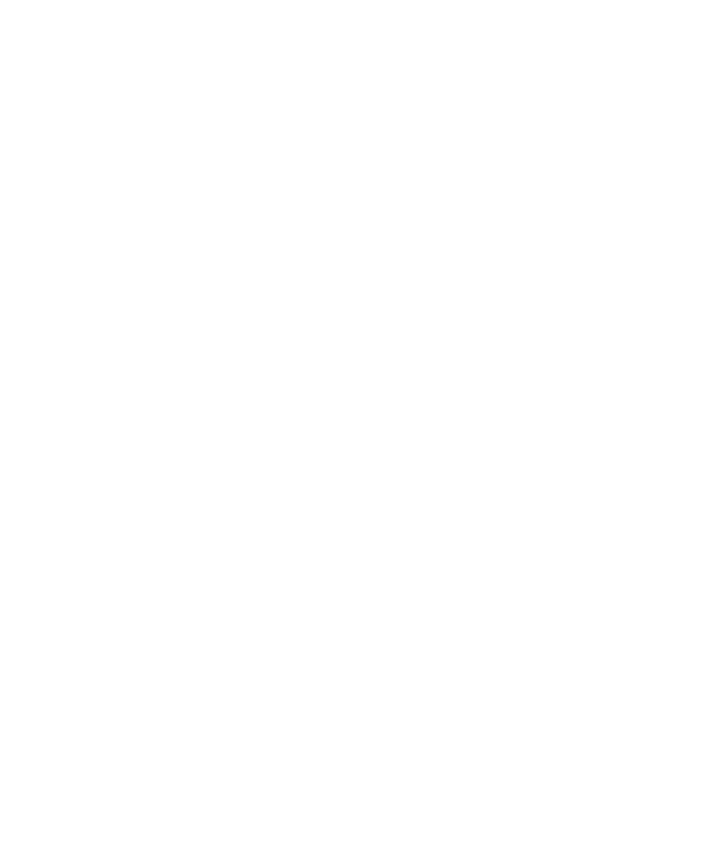
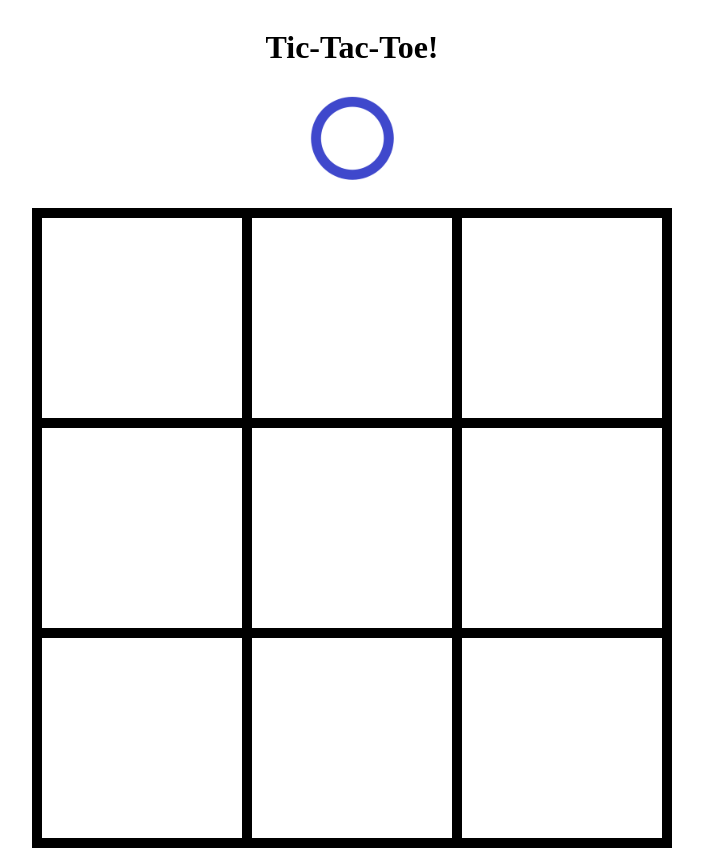
Before and after one commit to Ayaanator/tic-tac-toe, a plain HTML site: page index.html in a window 1280 px wide. Shown: the whole page, without its empty margins (288-991 px from the left). Before the commit the page ends 800 px from the top, so only its background shows below. Drawn offline with Linux system fonts and the light colour scheme.

Commit message:
Add grid

```diff
--- a/index.html
+++ b/index.html
@@ -7,6 +7,23 @@
     <title>Tic Tac Toe!</title>
 </head>
 <body>
+    <h1>Tic-Tac-Toe!</h1>
+
+    <img src="images/o.png" id="current-player">
+
+    <div id="board">
+        <img src="images/blank.png">
+        <img src="images/blank.png">
+        <img src="images/blank.png">
+
+        <img src="images/blank.png">
+        <img src="images/blank.png">
+        <img src="images/blank.png">
+
+        <img src="images/blank.png">
+        <img src="images/blank.png">
+        <img src="images/blank.png">
+    </div>
 
     <script src="script.js"></script>
 </body>
--- a/styles.css
+++ b/styles.css
@@ -0,0 +1,27 @@
+body, html {
+    display: flex;
+    flex-direction: column;
+    align-items: center;
+}
+
+#current-player {
+    width: 100px;
+    height: 100px;
+    margin-bottom: 20px;
+}
+
+#board {
+    display: grid;
+    grid-template-columns: 200px 200px 200px;
+    grid-template-rows: 200px 200px 200px;
+
+    gap: 10px;
+    background-color: black;
+    padding: 10px;
+}
+
+#board img {
+    width: 100%;
+    height: 100%;
+    object-fit: cover; /* keeps the aspect ratio and crops if needed */
+}
```
Also changed, not shown: images/blank.png (added), images/o.png (added), images/x.png (added).
